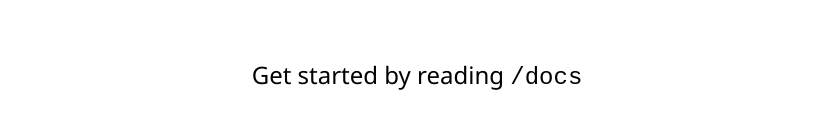
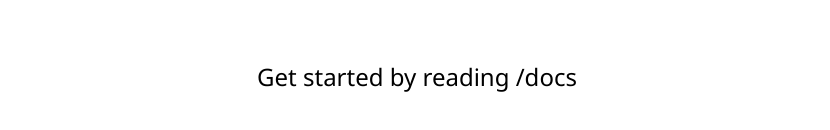
Before and after one commit to ItsMePepijn/Curtus-next, a Next.js app: page /apiInfo in a window 1280 px wide. Shown: the part 360-490 px from the top of the page, without its empty margins (223-1053 px from the left). Built offline with nearby package versions, Linux system fonts and the light colour scheme.

Commit message:
replaced href with Link module

```diff
--- a/pages/apiInfo.js
+++ b/pages/apiInfo.js
@@ -1,4 +1,5 @@
 import Head from 'next/head'
+import Link from 'next/link'
 import styles from '../styles/Home.module.scss'
 
 export default function Api() {
@@ -16,8 +17,7 @@ export default function Api() {
         </h1>
 
         <p className={styles.description}>
-          Get started by reading{' '}
-          <code className={styles.code}><a href='/docs'>/docs</a></code>
+          Get started by reading <Link href={"/docs"}><a>/docs</a></Link>
         </p>
       </main>
 
```
